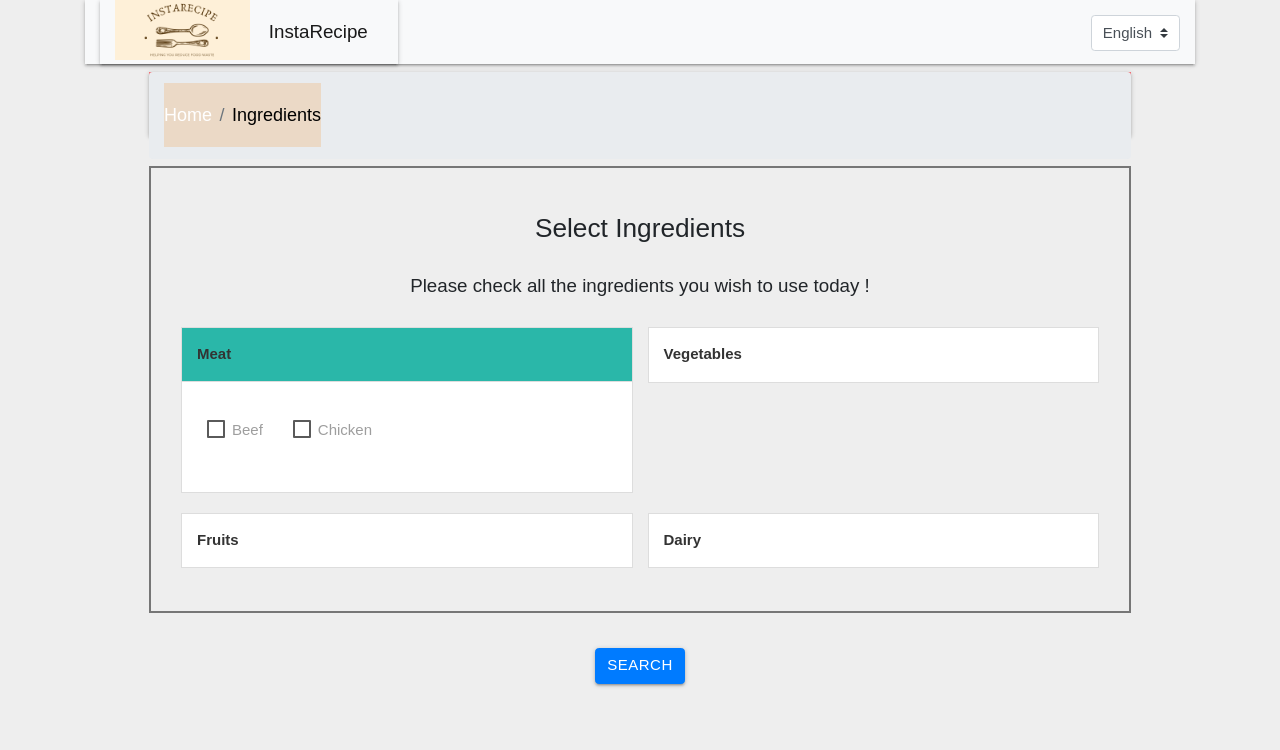
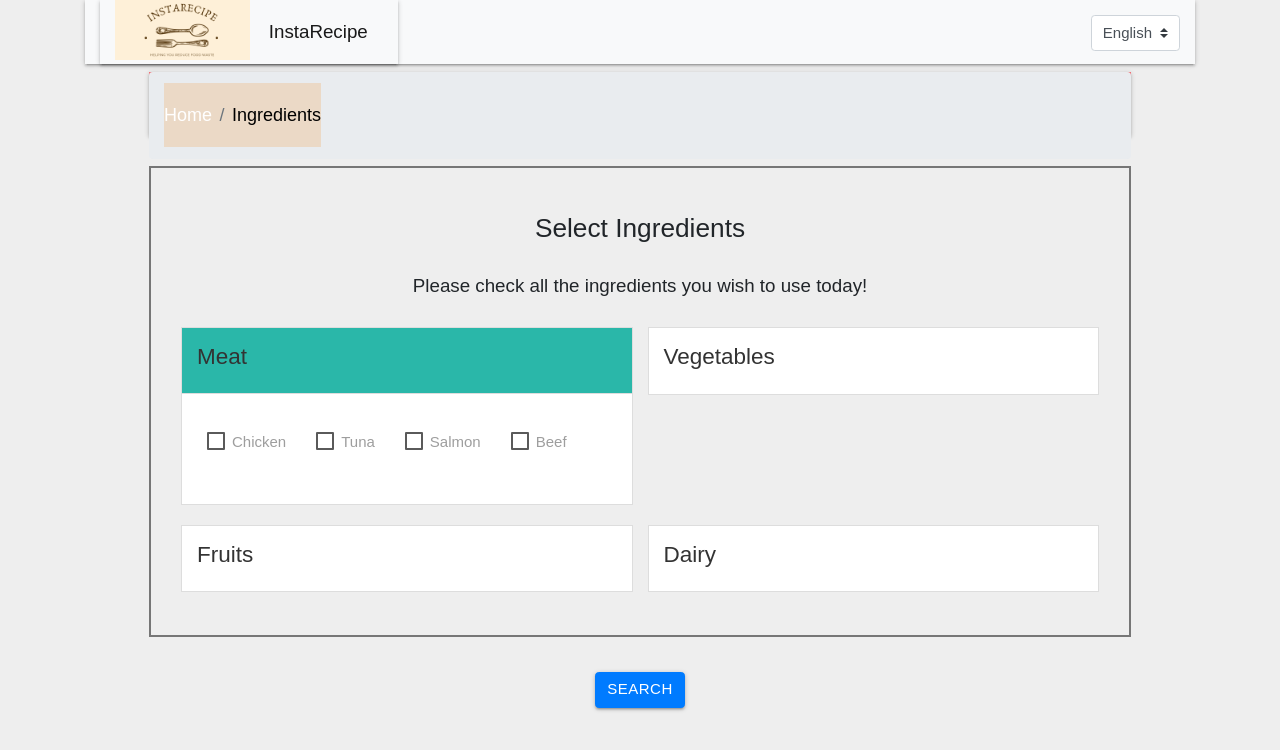
Before and after one commit to snehageorge37/SEG3125-GROUP-14, a React (Create React App) app in the folder lab7_8_9/starting_point/instarecipeapp/: page /ingredients in a window 1280 px wide. Both pictures are taken after a click on the button "Meat". Shown: the top 750 px of the page. Built offline with nearby package versions, Linux system fonts and the light colour scheme.

Commit message:
translated Ingredients page

```diff
--- a/lab7_8_9/starting_point/instarecipeapp/src/Home.js
+++ b/lab7_8_9/starting_point/instarecipeapp/src/Home.js
@@ -22,7 +22,7 @@ function Home(props) {
     },
     Français: {
       breadcrumb: "Page d'accueil",
-      button: "Trouvons des recettes",
+      button: "Trouver des recettes",
     },
   };
 
--- a/lab7_8_9/starting_point/instarecipeapp/src/Ingredients.js
+++ b/lab7_8_9/starting_point/instarecipeapp/src/Ingredients.js
@@ -7,31 +7,6 @@ import AccordionMP from "./Accordion";
 import SearchResults from "./SearchResults";
 import Breadcrumb from "react-bootstrap/Breadcrumb";
 
-
-let content = {
-  English: {
-    title: "Select Ingredients",
-    description: "Please check all the ingredients you wish to use today !",
-    search_button: "SEARCH",
-    Ingredients_list: {
-      Meat: ["Chiken", "Tuna", "Salmon", "Beef"],
-      Vegetables: ["Potatoes", "Garlic", "Tomatoes"],
-      Fruits: ["Apple", "Strawberry"],
-      Dairy: ["Butter", "Cheese"]
-    }
-  },
-  French: {
-    title: "Séléctionnez les Ingrédients",
-    description: "S.V.P cochez la case pour tout ingédient que vous désirez utiliser aujourd'hui !",
-    search_button: "CHERCHER",
-    Ingredients_list: {
-      Viande: ["Poulet", "Thon", "Saumon", "Boeuf"],
-      Légumes: ["Pommes de Terre", "Ail", "Tomates"],
-      Fruits: ["Pommes", "Fraises"],
-      Laitier: ["Beurre", "Frommage"]
-    }
-  }
-};
 const breadcrumb = {
   color: "black",
   background: "#ebd9c6",
@@ -52,90 +27,138 @@ const divBorderStyle = {
 };
 
 const CheckAllowM = styled.input``;
-const listAcc = [
+
+function Ingredients(props) {
+  let content = {
+    English: {
+      title: "Select Ingredients",
+      description: "Please check all the ingredients you wish to use today!",
+      breadcrumb_home: "Home",
+      breadcrumb_ingr: "Ingredients",
+      search_button: "SEARCH",
+      ingredient_list_categories: ["Meat", "Vegetables", "Fruits", "Dairy"],
+      ingredients_list: {
+        meat: ["Chicken", "Tuna", "Salmon", "Beef"],
+        vegetables: ["Potato", "Garlic", "Tomato"],
+        fruits: ["Apple", "Strawberry"],
+        dairy: ["Butter", "Cheese"],
+      },
+    },
+    Français: {
+      title: "Séléctionnez les ingrédients",
+      description:
+        "S.V.P cochez la case pour tous les ingrédients que vous désirez utiliser aujourd'hui !",
+      breadcrumb_home: "Page d'accueil",
+      breadcrumb_ingr: "Ingrédients",
+      search_button: "CHERCHER",
+      ingredient_list_categories: ["Viande", "Légumes", "Fruits", "Laitier"],
+      ingredients_list: {
+        meat: ["Poulet", "Thon", "Saumon", "Boeuf"],
+        vegetables: ["Pommes de Terre", "Ail", "Tomate"],
+        fruits: ["Pommes", "Fraises"],
+        dairy: ["Beurre", "Fromage"],
+      },
+    },
+  };
+  props.language === "Français"
+    ? (content = content.Français)
+    : (content = content.English);
+  let listAcc = [
     {
-    title: "Meat",
+      title: <h4>{content.ingredient_list_categories[0]}</h4>,
       content: (
         <form action="#">
           <Label>
             <input type="checkbox" />
-          <span style={{ paddingLeft: 25 }}>Beef</span>
+            <span style={{ paddingLeft: 25 }}>
+              {content.ingredients_list.meat[0]}
+            </span>
           </Label>
           <Label style={{ marginLeft: 30 }}>
             <input type="checkbox" />
-          <span style={{ paddingLeft: 25 }}>Chicken</span>
+            <span style={{ paddingLeft: 25 }}>
+              {content.ingredients_list.meat[1]}
+            </span>
+          </Label>
+          <Label style={{ marginLeft: 30 }}>
+            <input type="checkbox" />
+            <span style={{ paddingLeft: 25 }}>
+              {content.ingredients_list.meat[2]}
+            </span>
+          </Label>
+          <Label style={{ marginLeft: 30 }}>
+            <input type="checkbox" />
+            <span style={{ paddingLeft: 25 }}>
+              {content.ingredients_list.meat[3]}
+            </span>
           </Label>
         </form>
       ),
     },
     {
-    title: "Vegetables",
+      title: <h4>{content.ingredient_list_categories[1]}</h4>,
       content: (
         <form action="#">
           <label>
             <input type="checkbox" />
-          <span style={{ paddingLeft: 25 }}>Onions</span>
+            <span style={{ paddingLeft: 25 }}>
+              {content.ingredients_list.vegetables[0]}
+            </span>
           </label>
           <label style={{ marginLeft: 30 }}>
             <input type="checkbox" />
-          <span style={{ paddingLeft: 25 }}>Carrots</span>
+            <span style={{ paddingLeft: 25 }}>
+              {content.ingredients_list.vegetables[1]}
+            </span>
           </label>
           <label style={{ marginLeft: 30 }}>
             <input type="checkbox" />
-          <span style={{ paddingLeft: 25 }}>Potatoes</span>
-        </label>
-        <label style={{ marginLeft: 30 }}>
-          <input type="checkbox" />
-          <span style={{ paddingLeft: 25 }}>Garlic</span>
+            <span style={{ paddingLeft: 25 }}>
+              {content.ingredients_list.vegetables[2]}
+            </span>
           </label>
         </form>
       ),
     },
     {
-    title: "Fruits",
+      title: <h4>{content.ingredient_list_categories[2]}</h4>,
       content: (
         <form action="#">
           <label>
             <input type="checkbox" />
-          <span style={{ paddingLeft: 25 }}>Banana</span>
+            <span style={{ paddingLeft: 25 }}>
+              {content.ingredients_list.fruits[0]}
+            </span>
           </label>
           <label style={{ marginLeft: 30 }}>
             <input type="checkbox" />
-          <span style={{ paddingLeft: 25 }}>Apple</span>
-        </label>
-        <label style={{ marginLeft: 30 }}>
-          <input type="checkbox" />
-          <span style={{ paddingLeft: 25 }}>Orange</span>
-        </label>
-        <label style={{ marginLeft: 30 }}>
-          <input type="checkbox" />
-          <span style={{ paddingLeft: 25 }}>Peaches</span>
+            <span style={{ paddingLeft: 25 }}>
+              {content.ingredients_list.fruits[1]}
+            </span>
           </label>
         </form>
       ),
     },
     {
-    title: "Dairy",
+      title: <h4>{content.ingredient_list_categories[3]}</h4>,
       content: (
         <form action="#">
           <label>
             <input type="checkbox" />
-          <span style={{ paddingLeft: 25 }}>Milk</span>
+            <span style={{ paddingLeft: 25 }}>
+              {content.ingredients_list.dairy[0]}
+            </span>
           </label>
           <label style={{ marginLeft: 30 }}>
             <input type="checkbox" />
-          <span style={{ paddingLeft: 25 }}>Cheese</span>
-        </label>
-        <label style={{ marginLeft: 30 }}>
-          <input type="checkbox" />
-          <span style={{ paddingLeft: 25 }}>Butter</span>
+            <span style={{ paddingLeft: 25 }}>
+              {content.ingredients_list.dairy[1]}
+            </span>
           </label>
         </form>
       ),
     },
   ];
-
-const Ingredients = () => {
   const [isChecked, setChecked] = useState(true);
   const handleChange = () => {
     setChecked((prevState) => !prevState);
@@ -145,21 +168,21 @@ const Ingredients = () => {
     <Container>
       <Breadcrumb>
         <Breadcrumb.Item href="/" style={breadcrumb}>
-          Home
+          {content.breadcrumb_home}
         </Breadcrumb.Item>
         <Breadcrumb.Item active style={breadcrumb}>
-          Ingredients
+          {content.breadcrumb_ingr}
         </Breadcrumb.Item>
       </Breadcrumb>
       <div style={divBorderStyle}>
         <br />
         <br />
         <h3 style={{ textAlignVertical: "center", textAlign: "center" }}>
-          Select Ingredients
+          {content.title}
         </h3>
         <br />
         <h5 style={{ textAlignVertical: "center", textAlign: "center" }}>
-          Please check all the ingredients you wish to use today !
+          {content.description}
         </h5>
         <br />
         <div class="row">
@@ -238,7 +261,7 @@ const Ingredients = () => {
             to="/searchResults"
             className="btn btn-primary"
           >
-            Search
+            {content.search_button}
           </Link>
           <Switch>
             <Route path="/searchResults">
@@ -249,7 +272,7 @@ const Ingredients = () => {
       </div>
     </Container>
   );
-};
+}
 
 const rootElement = document.getElementById("root");
 ReactDOM.render(<Ingredients />, rootElement);
```
Lines whose indentation alone changed are shown as unchanged.
